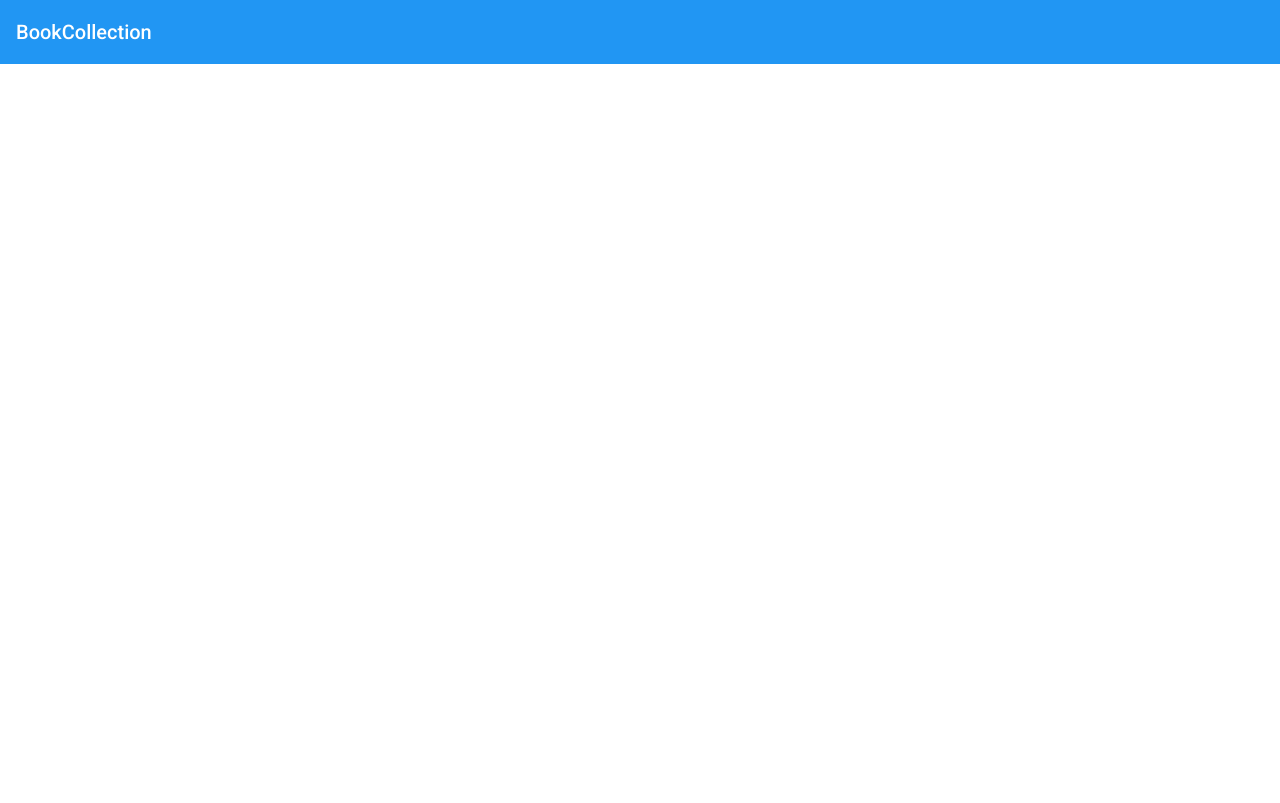
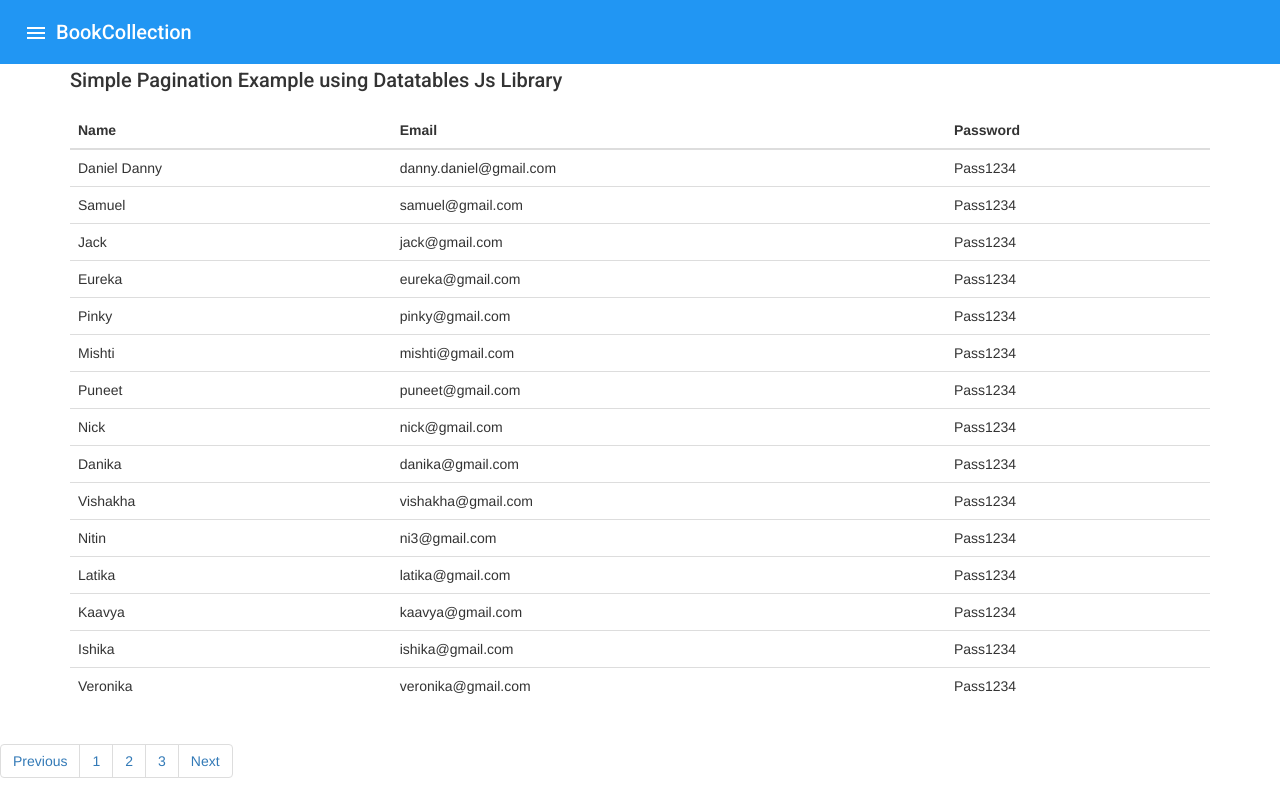
Before and after one commit to nicolasduarte93/BookDepositoryV1.2, an Angular app in the folder frontend/: page /table in a window 1280 px wide. Before the commit this address led to /. Built offline with nearby package versions, Linux system fonts and the light colour scheme.

Commit message:
Added Sidenav

```diff
--- a/frontend/src/app/app-routing.module.ts
+++ b/frontend/src/app/app-routing.module.ts
@@ -3,12 +3,14 @@ import { Routes, RouterModule } from '@angular/router';
 import { LoginComponent } from './components/login/login.component';
 import { BooksComponent } from './components/books/books.component';
 import { MainComponent } from './components/main/main.component';
+import { TableComponent } from './components/table/table.component';
 
 const routes: Routes = [
   {path: '', redirectTo: '/login' , pathMatch: 'full'},
   {path: 'login', component: LoginComponent},
   {path: 'main', component: MainComponent},
-  {path: 'books', component: BooksComponent}
+  {path: 'books', component: BooksComponent},
+  {path: 'table', component: TableComponent}
 ];
 
 @NgModule({
@@ -16,4 +18,4 @@ const routes: Routes = [
   exports: [RouterModule]
 })
 export class AppRoutingModule { }
-export const routingComponents = [LoginComponent, MainComponent, BooksComponent]
+export const routingComponents = [LoginComponent, MainComponent, BooksComponent, TableComponent]
--- a/frontend/src/app/app.component.css
+++ b/frontend/src/app/app.component.css
@@ -21,3 +21,17 @@
     background-repeat: no-repeat;
     background-size: cover;
 }
+
+.example-container {
+    width: 400px;
+    height: 200px;
+    margin: 12px;
+    border: 1px solid #555;
+  }
+
+  mat-drawer-content {
+    padding: 12px;
+    display: flex;
+    flex-direction: column;
+    align-items: flex-start;
+  }
--- a/frontend/src/app/app.component.html
+++ b/frontend/src/app/app.component.html
@@ -1,4 +1,4 @@
-
+<!--
 <!DOCTYPE html>
 <html lang="en">
 <head>
@@ -9,9 +9,55 @@
 <body>
   <p>
     <mat-toolbar color="primary">
+      <mat-icon>menu</mat-icon>
       <span>BookCollection</span>
     </mat-toolbar>
   </p>
+
+  <div class="bg">
+    <router-outlet></router-outlet>
+  </div>
+
+</body>
+</html>   -->
+
+<!DOCTYPE html>
+<html lang="en">
+<head>
+  <meta charset="UTF-8">
+  <meta name="viewport" content="width=device-width, initial-scale=1.0">
+  <title>BookDepositorV1.2</title>
+</head>
+<body>
+  <mat-sidenav-container class="sidenav-container">
+    <mat-sidenav #drawer class="sidenav" fixedInViewport
+        [attr.role]="(isHandset$ | async) ? 'dialog' : 'navigation'"
+        [mode]="(isHandset$ | async) ? 'over' : 'side'"
+        [opened]="(isHandset$ | async) === true">
+      <mat-toolbar>Menu</mat-toolbar>
+      <mat-nav-list>
+        <a mat-list-item href="#">Recommended Books</a>
+        <a mat-list-item href="#">Contact</a>
+        <a mat-list-item href="#">About Us</a>
+      </mat-nav-list>
+
+    </mat-sidenav>
+
+    <mat-sidenav-content>
+      <mat-toolbar color="primary">
+        <button
+          type="button"
+          mat-icon-button
+          (click)="drawer.toggle()"
+          >
+          <mat-icon>menu</mat-icon>
+        </button>
+        <span>BookCollection</span>
+      </mat-toolbar>
+
+    </mat-sidenav-content>
+  </mat-sidenav-container>
+
   <div class="bg">
     <router-outlet></router-outlet>
   </div>
--- a/frontend/src/app/app.component.ts
+++ b/frontend/src/app/app.component.ts
@@ -1,4 +1,8 @@
 import { Component } from '@angular/core';
+import { BreakpointObserver, Breakpoints } from '@angular/cdk/layout';
+import { Observable } from 'rxjs';
+import { map, shareReplay } from 'rxjs/operators';
+
 
 @Component({
   selector: 'app-root',
@@ -7,4 +11,13 @@ import { Component } from '@angular/core';
 })
 export class AppComponent {
   title = 'frontend';
+
+  isHandset$: Observable<boolean> = this.breakpointObserver.observe(Breakpoints.Handset)
+  .pipe(
+    map(result => result.matches),
+    shareReplay()
+  );
+
+constructor(private breakpointObserver: BreakpointObserver) {}
+
 }
--- a/frontend/src/app/components/login/login.component.ts
+++ b/frontend/src/app/components/login/login.component.ts
@@ -18,7 +18,7 @@ export class LoginComponent implements OnInit {
 
   login(){
     if(this.user == "root" && this.pass == "toor"){
-      //alert("Sucess!");
+      console.log('Logged!');
       this.router.navigateByUrl('/main');
     }
   }
--- /dev/null
+++ b/frontend/src/app/components/table/table.component.html
@@ -0,0 +1,45 @@
+<!DOCTYPE html>
+<html lang="en">
+<head>
+    <meta charset="UTF-8">
+    <meta name="viewport" content="width=device-width, initial-scale=1.0">
+    <title>Document</title>
+</head>
+<body>
+    <div class="container">
+        <h2>Simple Pagination Example using Datatables Js Library</h2>
+        <table class="table table-fluid" id="myTable">
+        <thead>
+        <tr><th>Name</th><th>Email</th><th>Password</th></tr>
+        </thead>
+        <tbody>
+        <tr><td>Daniel Danny</td><td>danny.daniel@gmail.com</td><td>Pass1234</td></tr>
+        <tr><td>Samuel</td><td>samuel@gmail.com</td><td>Pass1234</td></tr>
+        <tr><td>Jack</td><td>jack@gmail.com</td><td>Pass1234</td></tr>
+        <tr><td>Eureka</td><td>eureka@gmail.com</td><td>Pass1234</td></tr>
+        <tr><td>Pinky</td><td>pinky@gmail.com</td><td>Pass1234</td></tr>
+        <tr><td>Mishti</td><td>mishti@gmail.com</td><td>Pass1234</td></tr>
+        <tr><td>Puneet</td><td>puneet@gmail.com</td><td>Pass1234</td></tr>
+        <tr><td>Nick</td><td>nick@gmail.com</td><td>Pass1234</td></tr>
+        <tr><td>Danika</td><td>danika@gmail.com</td><td>Pass1234</td></tr>
+        <tr><td>Vishakha</td><td>vishakha@gmail.com</td><td>Pass1234</td></tr>
+        <tr><td>Nitin</td><td>ni3@gmail.com</td><td>Pass1234</td></tr>
+        <tr><td>Latika</td><td>latika@gmail.com</td><td>Pass1234</td></tr>
+        <tr><td>Kaavya</td><td>kaavya@gmail.com</td><td>Pass1234</td></tr>
+        <tr><td>Ishika</td><td>ishika@gmail.com</td><td>Pass1234</td></tr>
+        <tr><td>Veronika</td><td>veronika@gmail.com</td><td>Pass1234</td></tr>
+        </tbody>
+        </table>
+
+    </div>
+    <nav aria-label="Page navigation example">
+        <ul class="pagination">
+          <li class="page-item"><a class="page-link" href="#">Previous</a></li>
+          <li class="page-item"><a class="page-link" href="#">1</a></li>
+          <li class="page-item"><a class="page-link" href="#">2</a></li>
+          <li class="page-item"><a class="page-link" href="#">3</a></li>
+          <li class="page-item"><a class="page-link" href="#">Next</a></li>
+        </ul>
+    </nav>
+</body>
+</html>
--- /dev/null
+++ b/frontend/src/app/components/table/table.component.ts
@@ -0,0 +1,15 @@
+import { Component, OnInit } from '@angular/core';
+
+@Component({
+  selector: 'app-table',
+  templateUrl: './table.component.html',
+  styleUrls: ['./table.component.css']
+})
+export class TableComponent implements OnInit {
+
+  constructor() { }
+
+  ngOnInit(): void {
+  }
+
+}
--- a/frontend/src/styles.css
+++ b/frontend/src/styles.css
@@ -1,6 +1,10 @@
-@import "~bootstrap/dist/css/bootstrap.css"
+@import "~bootstrap/dist/css/bootstrap.css";
 /* You can add global styles to this file, and also import other style files
 
 
 html, body { height: 100%; }
 body { margin: 0; font-family: Roboto, "Helvetica Neue", sans-serif; }*/
+
+body{
+    margin: 0;
+}
```
Also changed, not shown: frontend/src/app/app.module.ts (+14 -4 lines), frontend/src/app/components/table/table.component.css (added), 1 other file (tests, documents, lock files or other folders).
